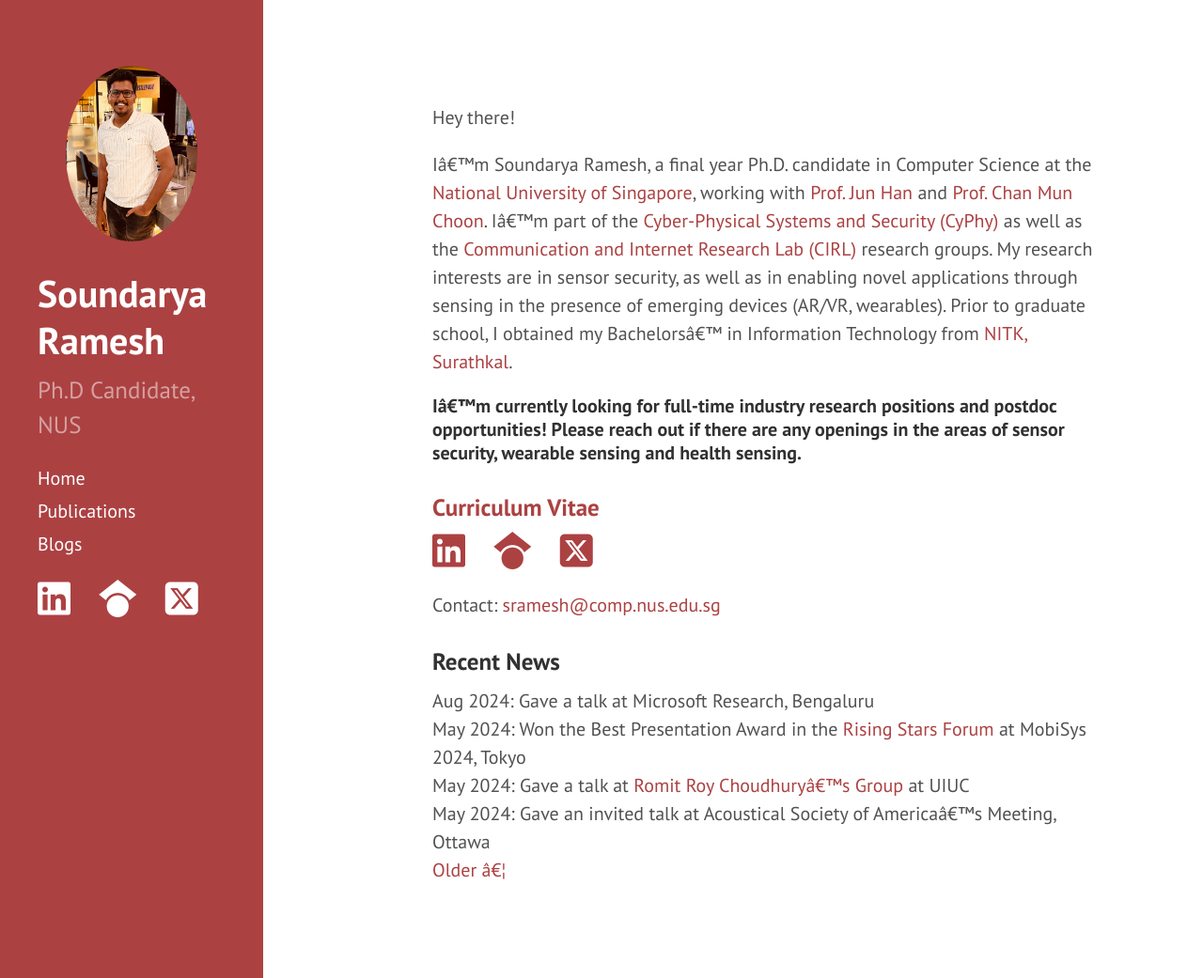
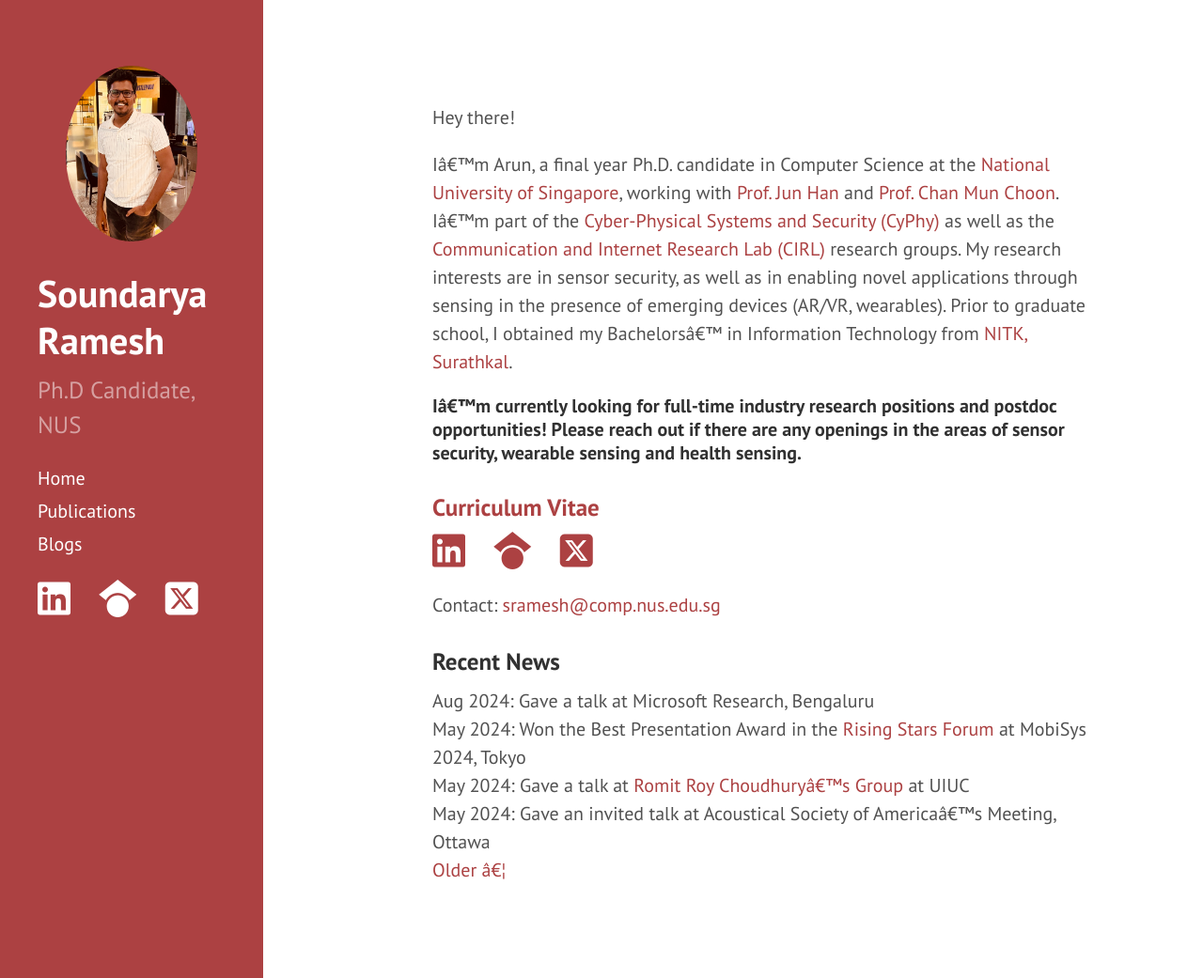
Before and after one commit to arunamaithi/arunamaithi.github.io, a Jekyll site: the page built from index.md, in a window 1280 px wide and 1041 px high. Shown: the whole window at 94% size. Built offline with Jekyll 4.4.1, drawn with Linux system fonts in a browser that asks for light colours.

Commit message:
name change

```diff
--- a/index.md
+++ b/index.md
@@ -21,7 +21,7 @@ title: Home
 Hey there!
 <!-- <img src='../files/photo.jpg' style='float:top;width:80%;padding-left:15px'/> -->
 
-I'm Soundarya Ramesh, a final year Ph.D. candidate in Computer Science at the [National University of Singapore](http://www.nus.edu.sg), working with [Prof. Jun Han](https://www.comp.nus.edu.sg/~junhan/) and [Prof. Chan Mun Choon](https://www.comp.nus.edu.sg/~chanmc/). I'm part of the [Cyber-Physical Systems and Security (CyPhy)](http://cyphy.kaist.ac.kr) as well as the [Communication and Internet Research Lab (CIRL)](https://www.cir.nus.edu.sg) research groups.
+I'm Arun, a final year Ph.D. candidate in Computer Science at the [National University of Singapore](http://www.nus.edu.sg), working with [Prof. Jun Han](https://www.comp.nus.edu.sg/~junhan/) and [Prof. Chan Mun Choon](https://www.comp.nus.edu.sg/~chanmc/). I'm part of the [Cyber-Physical Systems and Security (CyPhy)](http://cyphy.kaist.ac.kr) as well as the [Communication and Internet Research Lab (CIRL)](https://www.cir.nus.edu.sg) research groups.
 My research interests are in sensor security, as well as in enabling novel applications through sensing in the presence of emerging devices (AR/VR, wearables). Prior to graduate school, I obtained my Bachelors' in Information Technology from [NITK, Surathkal](https://www.nitk.ac.in).
 <!-- revolve around novel applications of acoustic sensing, as well as sensor security. -->
 
```
